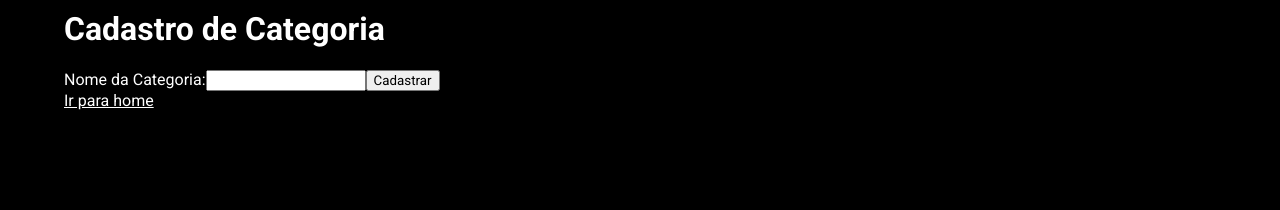
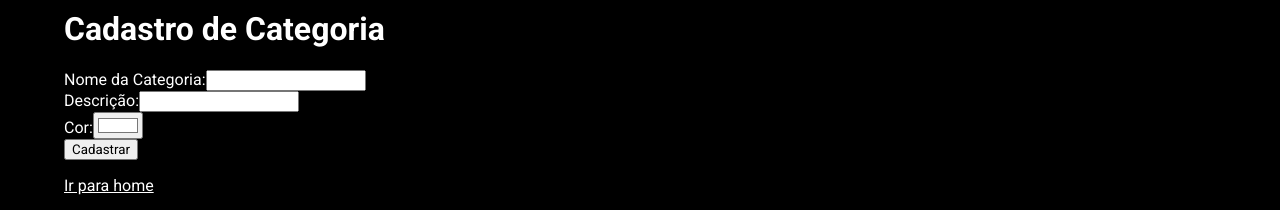
Before and after one commit to eulaludmila/reactflix, a React (Create React App) app: page /cadastro/categoria in a window 1280 px wide. Shown: the part 155-365 px from the top of the page. Built offline with nearby package versions, Linux system fonts and the light colour scheme.

Commit message:
Formulário de categoria

```diff
--- /dev/null
+++ b/src/components/FormField/index.js
@@ -0,0 +1,19 @@
+import React from 'react';
+
+const FormField = ({value, onChange, label,name,type}) => {
+    return(
+        <div>
+         <label>
+            {label}
+            <input
+              type={type}
+              value={value}
+              name={name}
+             onChange={onChange}
+            />
+          </label>
+        </div>
+    )
+}
+
+export default FormField;
--- a/src/pages/Cadastro/Categoria/index.js
+++ b/src/pages/Cadastro/Categoria/index.js
@@ -1,26 +1,57 @@
-import React from 'react';
+import React, {useState}from 'react';
 import PageDefault from '../../PageDefault';
 import { Link } from 'react-router-dom';
+import FormField from '../../../components/FormField';
 
 
 const CadastroCategoria = () => {
+    const [categorias, setCategorias] = useState([]);
+    const valoresIniciais = {
+      nome:'',
+      descricao:'',
+      cor:'#ffffff'
+    }
+    const [dadosFormulario, setDadosFormulario] = useState(valoresIniciais);
+
+
+    function handleSubmit(e){
+      e.preventDefault();
+      setDadosFormulario(valoresIniciais)
+      setCategorias([...categorias, dadosFormulario]);
+    }
+
+    function handleChangeInput(target){
+
+      const {name, value} = target;
+
+      setDadosFormulario({
+        ...dadosFormulario,
+        [name]:value
+      })
+    }
+
     return (
         <PageDefault>
         <h1>Cadastro de Categoria</h1>
 
-        <form>
+        <form onSubmit={handleSubmit}>
 
-          <label>
-            Nome da Categoria:
-            <input
-              type="text"
-            />
-          </label>
+         <FormField label="Nome da Categoria:" value={dadosFormulario.nome} onChange={(e) => handleChangeInput(e.target)} name="nome" type="text"/>
 
-          <button>
+         <FormField type="textarea" label="Descrição:"  name="descricao" value={dadosFormulario.descricao} onChange={(e) => handleChangeInput(e.target)} />
+
+          <FormField type="color" label="Cor:"  name="cor" value={dadosFormulario.cor} onChange={(e) => handleChangeInput(e.target)} />
+
+          <button type="submit">
             Cadastrar
           </button>
         </form>
+
+        <ul>
+          {categorias.map((categoria, index) => (
+            <li key={`${categoria}${index}`}>{categoria.nome}</li>
+          ))}
+        </ul>
 
 
         <Link to="/">
```
